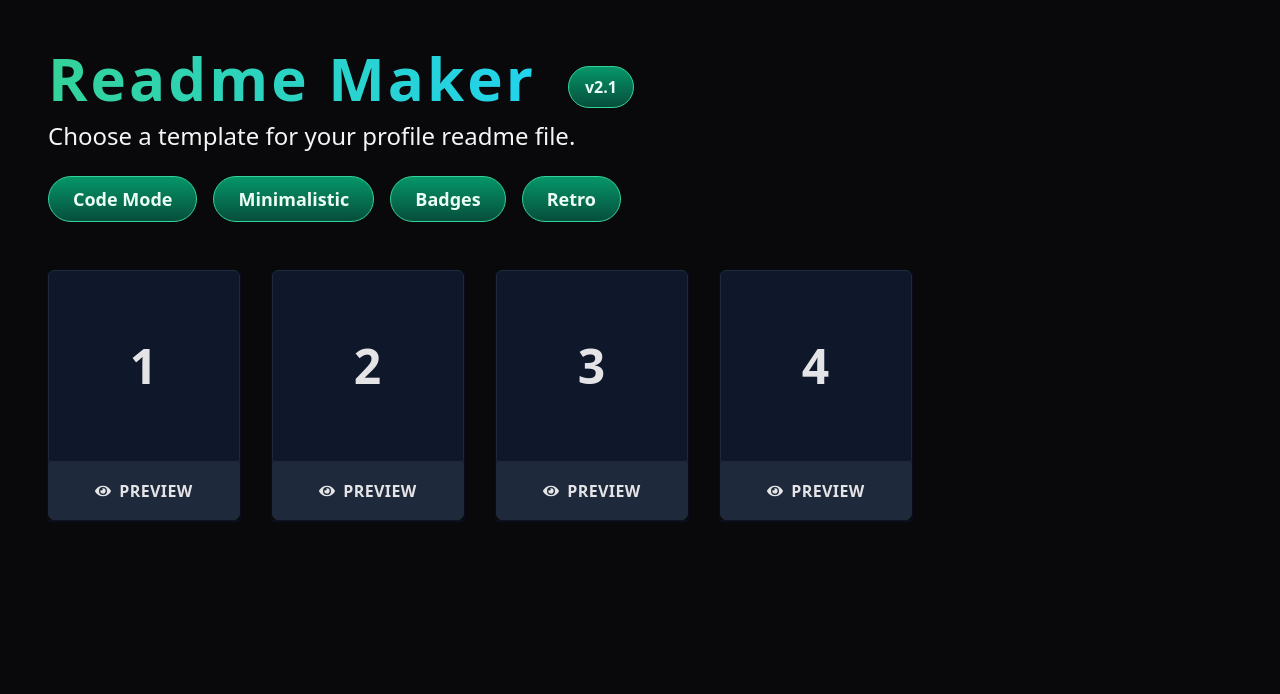
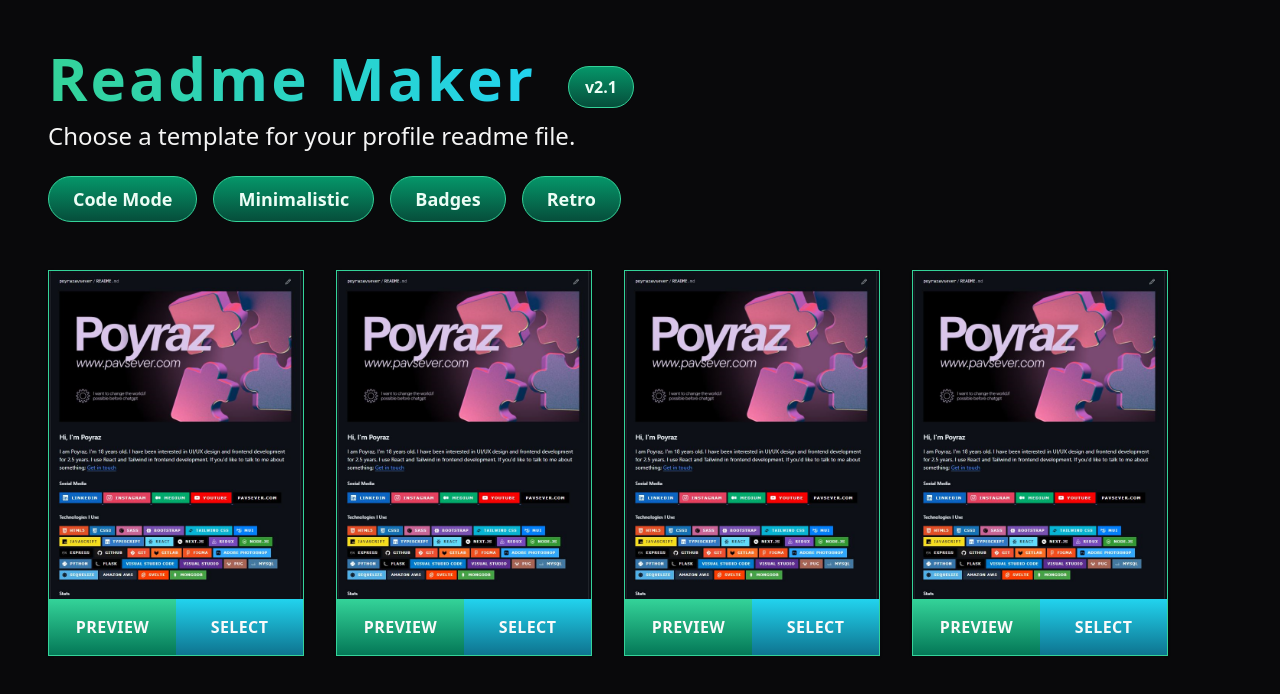
Before and after one commit to poyrazavsever/readme-maker, a Next.js app: page / in a window 1280 px wide. Shown: the top 694 px of the page. Built offline with nearby package versions, Linux system fonts and the light colour scheme.

Commit message:
feat: done template card

```diff
--- a/components/TemplateSelector.jsx
+++ b/components/TemplateSelector.jsx
@@ -2,8 +2,6 @@ import { useState, useEffect } from 'react';
 import { useDispatch } from 'react-redux';
 import { selectTemplate } from '../redux/slice/templateSlice';
 
-// Icons
-import { FaEye } from "react-icons/fa";
 
 
 const TemplateSelector = () => {
@@ -30,6 +28,8 @@ const TemplateSelector = () => {
     "Badges",
     "Retro",
   ]
+
+  const btnStyle = 'flex items-center justify-center gap-3 text-zinc-50 w-1/2 py-4 px-2 transition-all uppercase font-semibold tracking-wide text-xs md:text-base'
 
 
   return (
@@ -63,21 +63,24 @@ const TemplateSelector = () => {
       <div className='flex flex-wrap gap-8'>
         {templates.map((template) => (
 
-          <div className='group w-32 md:w-40 lg:w-48 shadow shadow-slate-900' key={template.id}>
+          <div className='group w-48 md:w-40 lg:w-64 shadow border border-emerald-400' key={template.id}>
 
-            <button
-              onClick={() => handleSelect(template.id)}
-              className='w-full h-32 md:h-40 lg:h-48 flex items-center justify-center rounded-t-md bg-slate-900 transition-all border border-slate-800 hover:border-slate-700 hover:bg-slate-700'
-            >
+            <div>
+              <img src={`/templateImage/${template.image}`} alt={`Banner for ${template.id}`} className='w-full h-full transition-all hover:scale-105'/>
+            </div>
 
-              <h3 className='text-5xl font-black tracking-wide text-zinc-200'>{template.templateName}</h3>
 
-            </button>
+            <div className='flex items-center justify-between w-full'>
+              <a href={`/preview/${template.id}`} className={`${btnStyle} bg-gradient-to-b from-emerald-400 to-emerald-700`}>
+                Preview
+              </a>
 
-            <a href={`/preview/${template.id}`} className='flex items-center justify-center gap-2 text-zinc-200 w-full py-4 border border-slate-800 bg-slate-800 rounded-b-md hover:bg-green-800 transition-all'>
-              <FaEye />
-              <span className='uppercase font-semibold tracking-wide text-xs md:text-base'>Preview</span>
-            </a>
+              <button
+                onClick={() => handleSelect(template.id)}
+                className={`${btnStyle} bg-gradient-to-b from-cyan-400 to-cyan-700`}>
+                Select
+              </button>
+            </div>
 
           </div>
 
```
Also changed, not shown: public/templateImage/minimalistic1.png (added).
